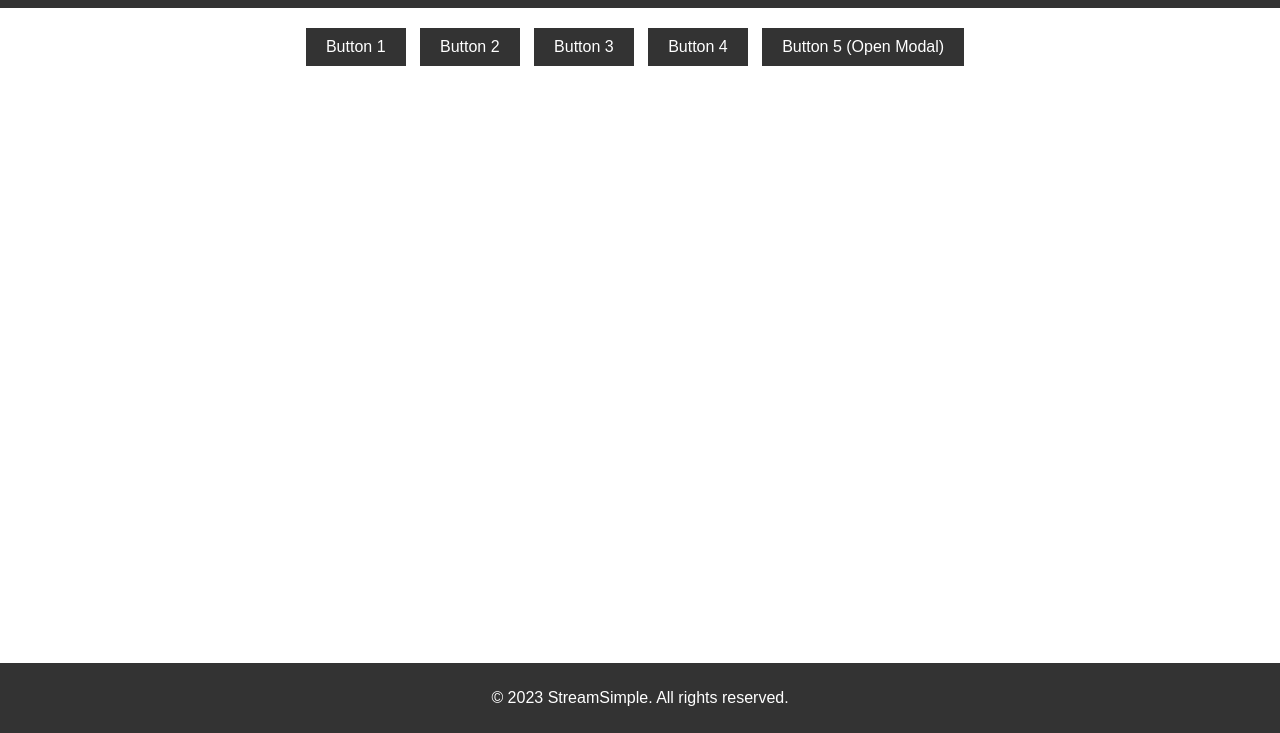
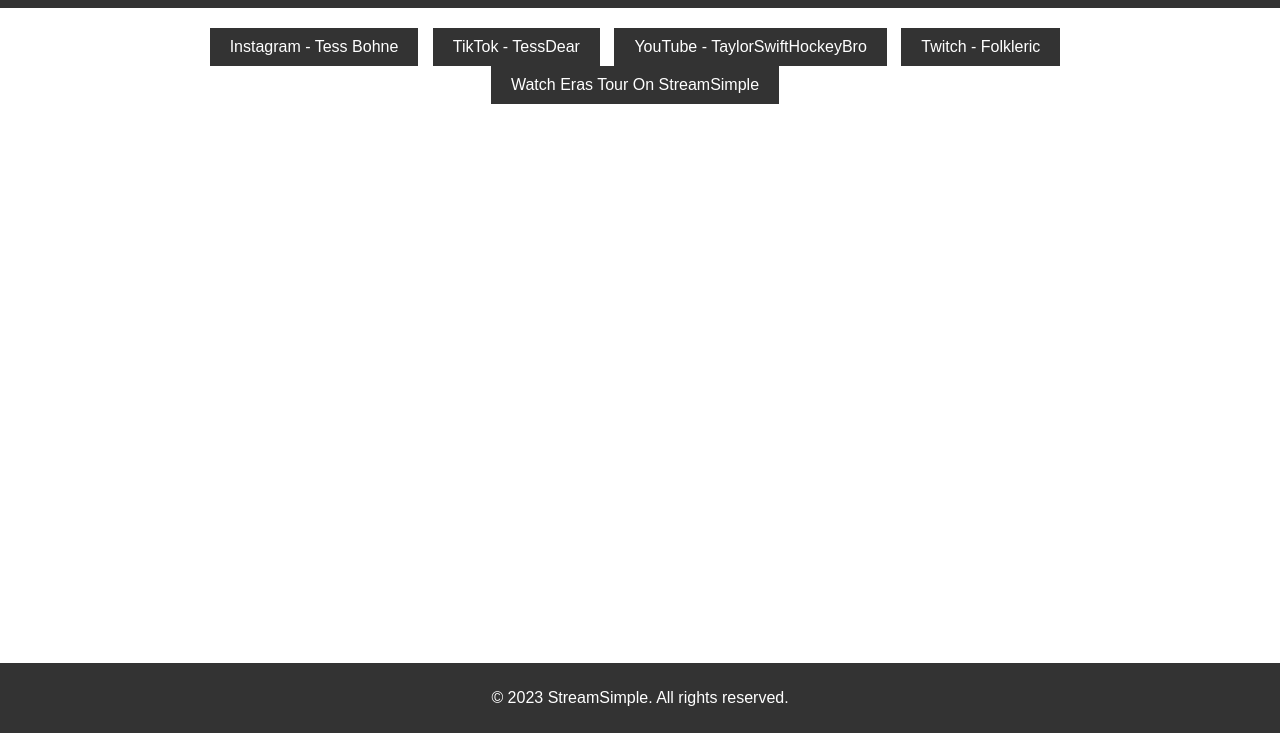
Before and after one commit to StreamSimpleCo/StreamSimpleCo, a plain HTML site: page eras_streams/index.html in a window 1280 px wide. Shown: the part 67-800 px from the top of the page. Drawn offline with Linux system fonts and the light colour scheme.

Commit message:
Update index.html

```diff
--- a/eras_streams/index.html
+++ b/eras_streams/index.html
@@ -91,7 +91,7 @@
 
         .close {
             position: absolute;
-            top: 10px;
+            top: 20px;
             right: 10px;
             cursor: pointer;
         }
@@ -120,7 +120,7 @@
                 <h1>StreamSimple</h1>
                 <nav>
                     <ul>
-                        <li><a href="#">Eras Tour Livestreams</a></li>
+                        <li><a href="https://streamsimpleco.github.io/eras_streams">Eras Tour Livestreams</a></li>
                         <li><a href="#">Unlimited Movies and TV</a></li>
                         <li><a href="#">Sports Livestreams</a></li>
                     </ul>
@@ -131,11 +131,11 @@
         <section>
             <div class="container">
                 <div class="buttons">
-                    <a href="#" class="button">Button 1</a>
-                    <a href="#" class="button">Button 2</a>
-                    <a href="#" class="button">Button 3</a>
-                    <a href="#" class="button">Button 4</a>
-                    <a href="#" class="button" id="openModalButton">Button 5 (Open Modal)</a>
+                    <a href="https://www.instagram.com/accounts/login/?next=https%3A%2F%2Fwww.instagram.com%2Ftessbohne%2F" class="button">Instagram - Tess Bohne</a>
+                    <a href="https://www.tiktok.com/@tessdear" class="button">TikTok - TessDear</a>
+                    <a href="https://www.youtube.com/@taylorswifthockeybro" class="button">YouTube - TaylorSwiftHockeyBro</a>
+                    <a href="https://www.twitch.tv/folkleric" class="button">Twitch - Folkleric</a>
+                    <a href="https://beta.swiftstream.io" class="button" id="openModalButton">Watch Eras Tour On StreamSimple</a>
                 </div>
 
                 <!-- Modal (hidden by default) -->
```
